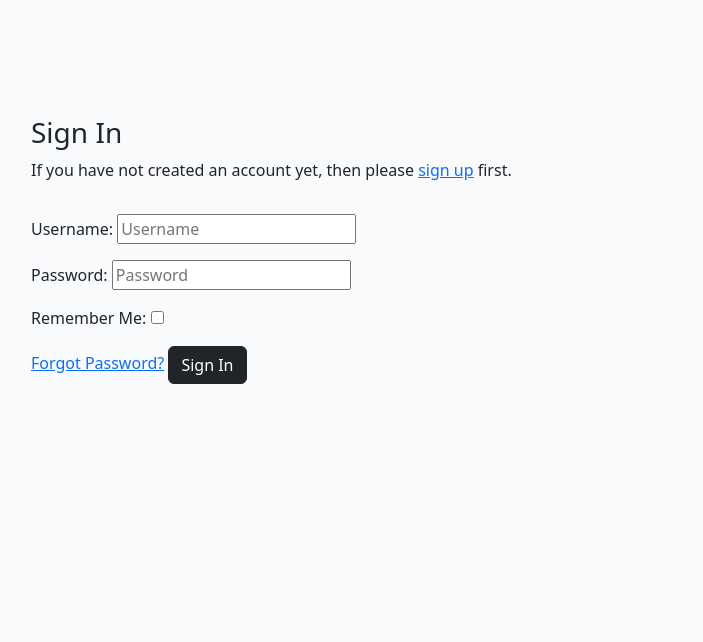
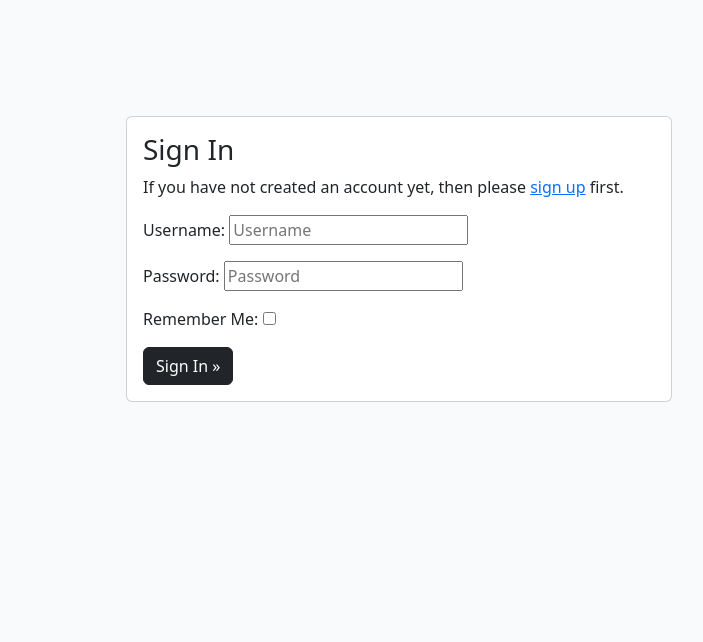
Before and after one commit to Pauldwyer/Pauls-Kitchen-pp4, a Django app: page /accounts/login/ in a window 1280 px wide. Shown: the part 72-714 px from the top of the page, without its empty margins (241-944 px from the left). Run offline with Django 3.2, Linux system fonts and the light colour scheme; parts of the project's set-up code (start-up, migrations or seed data) failed here and were passed over; some libraries are stand-ins or nearby versions.

Commit message:
made login, logout and register pages styles uniform

```diff
--- a/templates/account/login.html
+++ b/templates/account/login.html
@@ -7,29 +7,28 @@
 
 {% block content %}
 
-
-
 <div class="container">
-  <div class="row">
-    <div class="col-md-8 mt-3 offset-md-2">
-      <h3>{% trans "Sign In" %}</h3>
-      <p>{% blocktrans %}If you have not created an account yet, then please
-        <a href="{{ signup_url }}">sign up</a> first.{% endblocktrans %}</p>
-    </div>
-  </div>
-  <div class="row">
-    <div class="col-md-8 mt-3 offset-md-2">
+  <div class="row justify-content-center">
+    <div class="col-md-6 mt-3">
+      <div class="card">
+        <div class="card-body">
+          <h3 class="card-title">{% trans "Sign In" %}</h3>
+          <p class="card-text">{% blocktrans %}If you have not created an account yet, then please <a
+              href="{{ signup_url }}">sign up</a> first.{% endblocktrans %}</p>
           <form class="login" method="POST" action="{% url 'account_login' %}">
             {% csrf_token %}
             {{ form.as_p }}
             {% if redirect_field_value %}
             <input type="hidden" name="{{ redirect_field_name }}" value="{{ redirect_field_value }}" />
             {% endif %}
-        <a class="button secondaryAction" href="{% url 'account_reset_password' %}">{% trans "Forgot Password?" %}</a>
-        <button class="btn btn-dark" type="submit">{% trans "Sign In" %}</button>
+            <button class="btn btn-dark" type="submit">{% trans 'Sign In' %} &raquo;</button>
           </form>
+        </div>
+      </div>
+
     </div>
   </div>
 </div>
 
+
 {% endblock %}
```
Also changed, not shown: templates/account/logout.html (+10 -11 lines), templates/account/signup.html (+9 -13 lines). Lines whose indentation alone changed are shown as unchanged.
